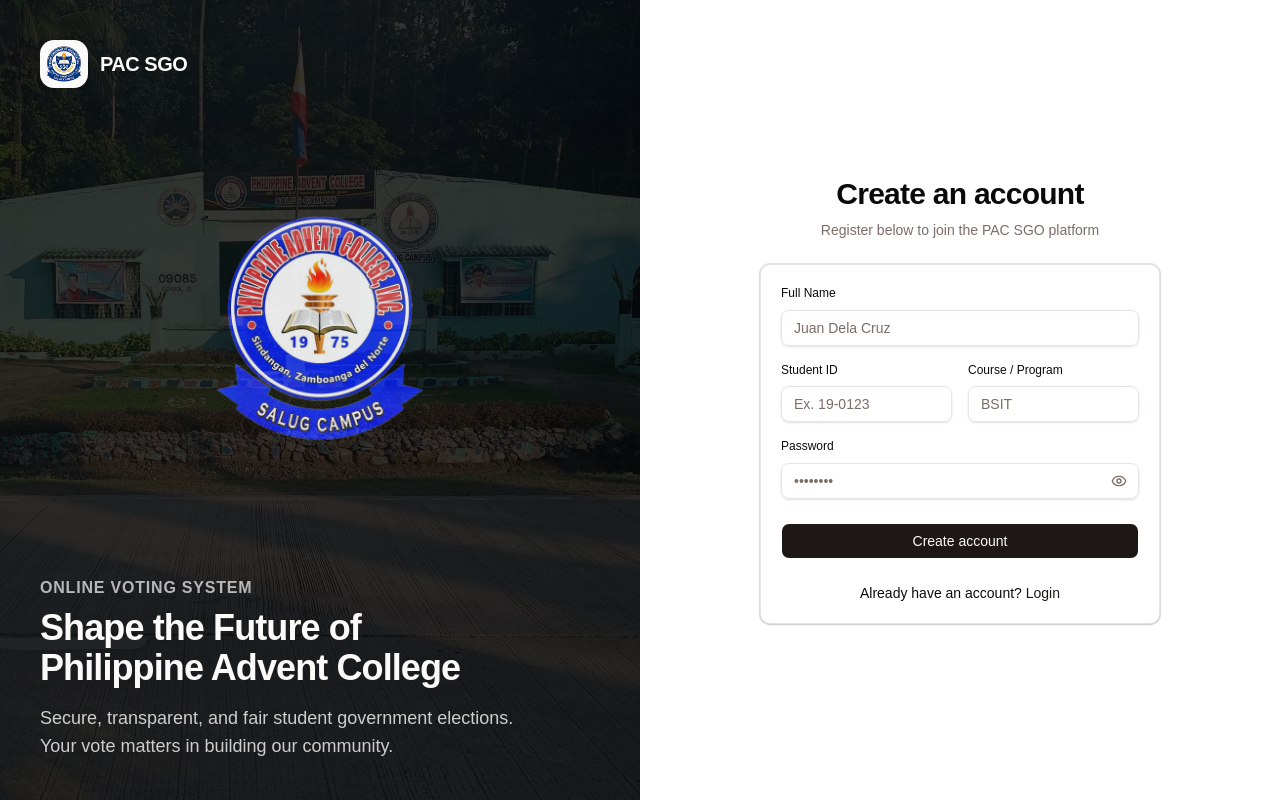
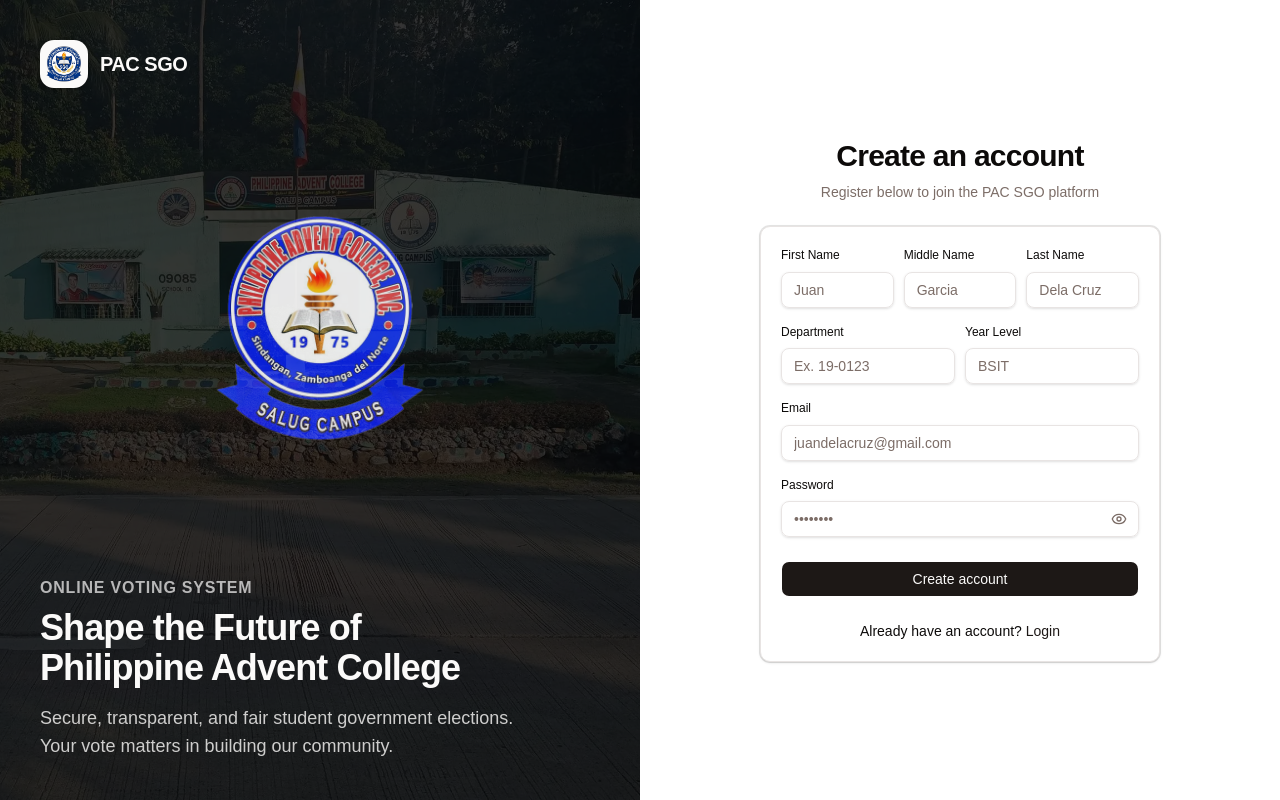
Before and after one commit to CodeBuddySLTNS/PAC-Voting-System, a React (Vite) app in the folder client/: page /signup in a window 1280 px wide. Built offline with nearby package versions, Linux system fonts and the light colour scheme.

Commit message:
feat: Redesign signup form with granular name fields, department, year level, and email, update authentication routes, and refine email sender format.

```diff
--- a/client/src/components/login/index.tsx
+++ b/client/src/components/login/index.tsx
@@ -111,7 +111,7 @@
               <div className="mt-2 text-center text-sm">
                 Don&apos;t have an account?{" "}
                 <Link
-                  to="/auth/signup"
+                  to="/signup"
                   className="font-medium text-primary underline-offset-4 hover:underline"
                 >
                   Sign up
--- a/client/src/components/signup/index.tsx
+++ b/client/src/components/signup/index.tsx
@@ -1,40 +1,65 @@
-import { useState } from "react"
-import { Link } from "react-router-dom"
-import { Eye, EyeOff } from "lucide-react"
-import { useSignupForm } from "@/hooks/useSignupForm"
-import { Button } from "@/components/ui/button"
-import { Input } from "@/components/ui/input"
-import { Card, CardContent } from "@/components/ui/card"
-import { FieldGroup, Field, FieldLabel, FieldError } from "@/components/ui/field"
+import { useState } from "react";
+import { Link } from "react-router-dom";
+import { Eye, EyeOff } from "lucide-react";
+import { useSignupForm } from "@/hooks/useSignupForm";
+import { Button } from "@/components/ui/button";
+import { Input } from "@/components/ui/input";
+import { Card, CardContent } from "@/components/ui/card";
+import {
+  FieldGroup,
+  Field,
+  FieldLabel,
+  FieldError,
+} from "@/components/ui/field";
 
 export function Signup() {
-  const {
-    form,
-    isLoading,
-    onSubmit,
-  } = useSignupForm()
+  const { form, isLoading, onSubmit } = useSignupForm();
 
-  const [showPassword, setShowPassword] = useState(false)
+  const [showPassword, setShowPassword] = useState(false);
 
   return (
-    <Card className="p-5 border-0 shadow-none sm:border sm:shadow-sm sm:bg-card">
+    <Card className="border-0 p-5 shadow-none sm:border sm:bg-card sm:shadow-sm">
       <CardContent className="p-0">
         <form onSubmit={form.handleSubmit(onSubmit)} className="space-y-4">
           <FieldGroup>
-            <Field>
-              <FieldLabel htmlFor="fullName">Full Name</FieldLabel>
-              <Input
-                id="fullName"
-                placeholder="Juan Dela Cruz"
-                {...form.register("fullName")}
-                data-invalid={!!form.formState.errors.fullName}
-              />
-              <FieldError errors={[form.formState.errors.fullName]} />
-            </Field>
+            <div className="grid w-full grid-cols-1 gap-2.5 md:grid-cols-3">
+              <Field>
+                <FieldLabel htmlFor="firstName">First Name</FieldLabel>
+                <Input
+                  id="firstName"
+                  placeholder="Juan"
+                  {...form.register("firstName")}
+                  data-invalid={!!form.formState.errors.firstName}
+                />
+                <FieldError errors={[form.formState.errors.firstName]} />
+              </Field>
 
-            <div className="grid grid-cols-2 gap-4">
               <Field>
-                <FieldLabel htmlFor="studentId">Student ID</FieldLabel>
+                <FieldLabel htmlFor="middleName">Middle Name</FieldLabel>
+                <Input
+                  id="middleName"
+                  placeholder="Garcia"
+                  {...form.register("middleName")}
+                  data-invalid={!!form.formState.errors.middleName}
+                />
+                <FieldError errors={[form.formState.errors.middleName]} />
+              </Field>
+
+              <Field>
+                <FieldLabel htmlFor="lastName">Last Name</FieldLabel>
+                <Input
+                  id="lastName"
+                  placeholder="Dela Cruz"
+                  {...form.register("lastName")}
+                  data-invalid={!!form.formState.errors.lastName}
+                />
+                <FieldError errors={[form.formState.errors.lastName]} />
+              </Field>
+            </div>
+
+            <div className="grid grid-cols-2 gap-2.5">
+              <Field>
+                <FieldLabel htmlFor="studentId">Department</FieldLabel>
                 <Input
                   id="studentId"
                   placeholder="Ex. 19-0123"
@@ -44,7 +69,7 @@
                 <FieldError errors={[form.formState.errors.studentId]} />
               </Field>
               <Field>
-                <FieldLabel htmlFor="course">Course / Program</FieldLabel>
+                <FieldLabel htmlFor="course">Year Level</FieldLabel>
                 <Input
                   id="course"
                   placeholder="BSIT"
@@ -54,6 +79,17 @@
                 <FieldError errors={[form.formState.errors.course]} />
               </Field>
             </div>
+
+            <Field>
+              <FieldLabel htmlFor="email">Email</FieldLabel>
+              <Input
+                id="email"
+                placeholder="juandelacruz@gmail.com"
+                {...form.register("email")}
+                data-invalid={!!form.formState.errors.email}
+              />
+              <FieldError errors={[form.formState.errors.email]} />
+            </Field>
 
             <Field>
               <FieldLabel htmlFor="password">Password</FieldLabel>
@@ -67,29 +103,38 @@
                 />
                 <button
                   type="button"
-                  className="absolute right-0 top-0 flex h-full items-center justify-center rounded-r-md px-3 text-muted-foreground hover:text-foreground"
+                  className="absolute top-0 right-0 flex h-full items-center justify-center rounded-r-md px-3 text-muted-foreground hover:text-foreground"
                   onClick={() => setShowPassword(!showPassword)}
                 >
-                  {showPassword ? <EyeOff className="h-4 w-4" /> : <Eye className="h-4 w-4" />}
-                  <span className="sr-only">{showPassword ? "Hide password" : "Show password"}</span>
+                  {showPassword ? (
+                    <EyeOff className="h-4 w-4" />
+                  ) : (
+                    <Eye className="h-4 w-4" />
+                  )}
+                  <span className="sr-only">
+                    {showPassword ? "Hide password" : "Show password"}
+                  </span>
                 </button>
               </div>
               <FieldError errors={[form.formState.errors.password]} />
             </Field>
           </FieldGroup>
 
-          <Button type="submit" className="w-full mt-2" disabled={isLoading}>
+          <Button type="submit" className="mt-2 w-full" disabled={isLoading}>
             {isLoading ? "Creating account..." : "Create account"}
           </Button>
 
           <div className="mt-2 text-center text-sm">
             Already have an account?{" "}
-            <Link to="/auth/login" className="font-medium text-primary hover:underline underline-offset-4">
+            <Link
+              to="/login"
+              className="font-medium text-primary underline-offset-4 hover:underline"
+            >
               Login
             </Link>
           </div>
         </form>
       </CardContent>
     </Card>
-  )
+  );
 }
--- a/client/src/hooks/useSignupForm.ts
+++ b/client/src/hooks/useSignupForm.ts
@@ -1,43 +1,47 @@
-import { useState } from "react"
-import { useForm } from "react-hook-form"
-import { zodResolver } from "@hookform/resolvers/zod"
-import { z } from "zod"
+import { useState } from "react";
+import { useForm } from "react-hook-form";
+import { zodResolver } from "@hookform/resolvers/zod";
+import { z } from "zod";
 
 const signupSchema = z.object({
-  fullName: z.string().min(2, "Full Name must be at least 2 characters"),
-  studentId: z.string().min(1, "Student ID is required"),
-  course: z.string().min(1, "Course/Program is required"),
+  firstName: z.string().min(2, "First name is required"),
+  middleName: z.string().optional(),
+  lastName: z.string().min(2, "Last name is required"),
+  departmentId: z.string().min(1, "Department is required"),
+  yearLevelId: z.string().min(1, "Year Level is required"),
+  email: z.email("Invalid email address").min(1, "Email is required"),
   password: z.string().min(8, "Password must be at least 8 characters"),
-})
+});
 
-export type SignupFormValues = z.infer<typeof signupSchema>
+export type SignupFormValues = z.infer<typeof signupSchema>;
 
 export function useSignupForm() {
-  const [isLoading, setIsLoading] = useState(false)
+  const [isLoading, setIsLoading] = useState(false);
 
   const form = useForm<SignupFormValues>({
     resolver: zodResolver(signupSchema),
     defaultValues: {
-      fullName: "",
-      studentId: "",
-      course: "",
+      firstName: "",
+      middleName: "",
+      lastName: "",
+      email: "",
       password: "",
     },
-  })
+  });
 
   const onSubmit = async (data: SignupFormValues) => {
-    setIsLoading(true)
+    setIsLoading(true);
     try {
-      await new Promise((resolve) => setTimeout(resolve, 1000))
-      console.log("Signup submitted:", data)
+      await new Promise((resolve) => setTimeout(resolve, 1000));
+      console.log("Signup submitted:", data);
     } finally {
-      setIsLoading(false)
+      setIsLoading(false);
     }
-  }
+  };
 
   return {
     form,
     isLoading,
     onSubmit,
-  }
+  };
 }
```
Also changed, not shown: 1 other file (tests, documents, lock files or other folders).
